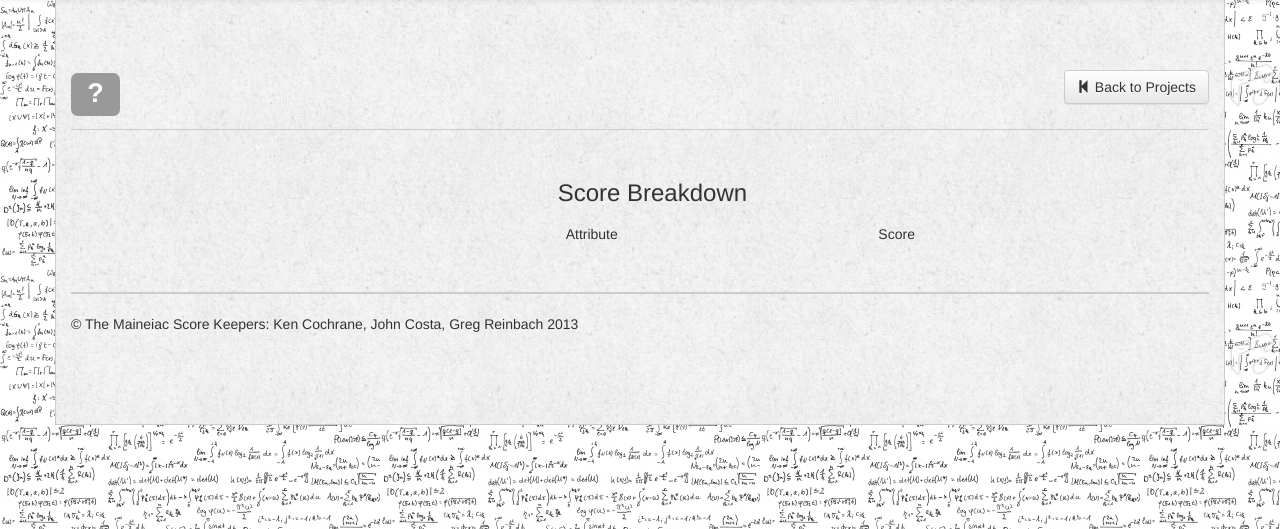
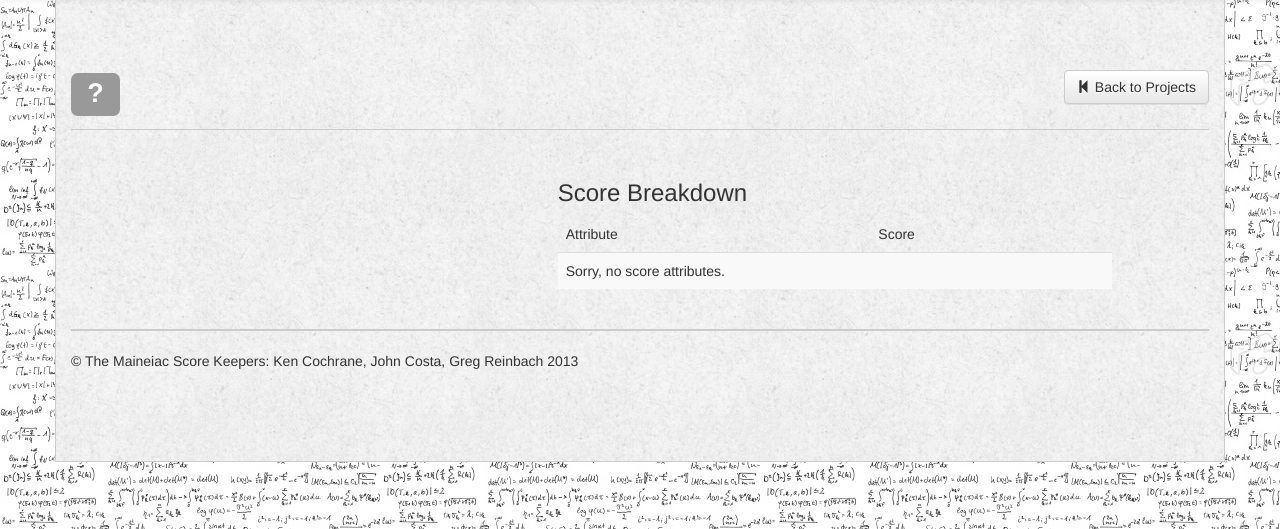
Before and after one commit to kencochrane/scorinator, a Django app: template scorinator/templates/project/project_detail.html in a window 1280 px wide. Shown: the part 51-580 px from the top of the page. Run offline with Django 3.2, Linux system fonts and the light colour scheme; the template is opened without the code that fills it, so the values that code supplies are empty; parts of the project's set-up code (start-up, migrations or seed data) failed here and were passed over; some libraries are stand-ins or nearby versions.

Commit message:
add empty score attribute message

```diff
--- a/scorinator/templates/project/project_detail.html
+++ b/scorinator/templates/project/project_detail.html
@@ -46,6 +46,12 @@
             </td>
             <td>{{ score.score_value|display_score }}</td>
           </tr>
+          {% empty %}
+          <tr>
+              <td colspan="2">
+                  Sorry, no score attributes.
+              </td>
+          </tr>
           {% endfor %}
         </tbody>
       </table>
```
